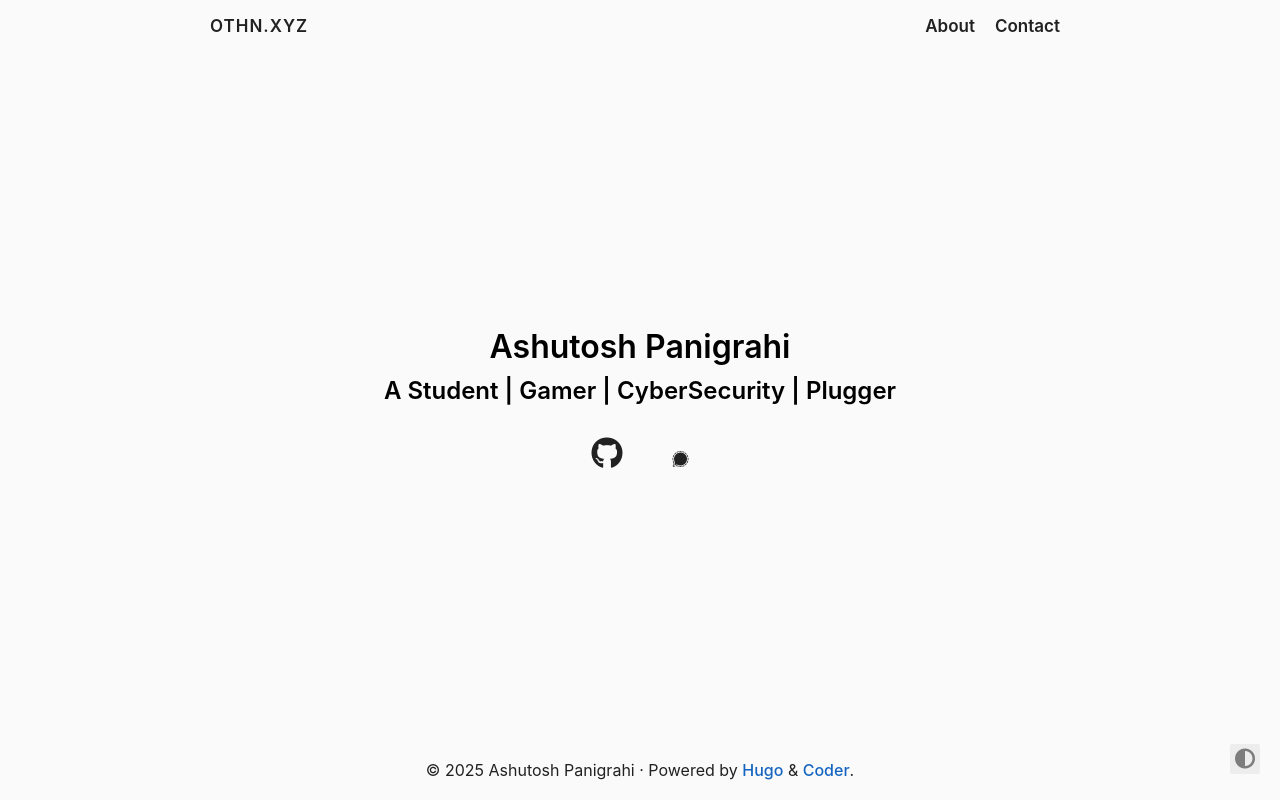
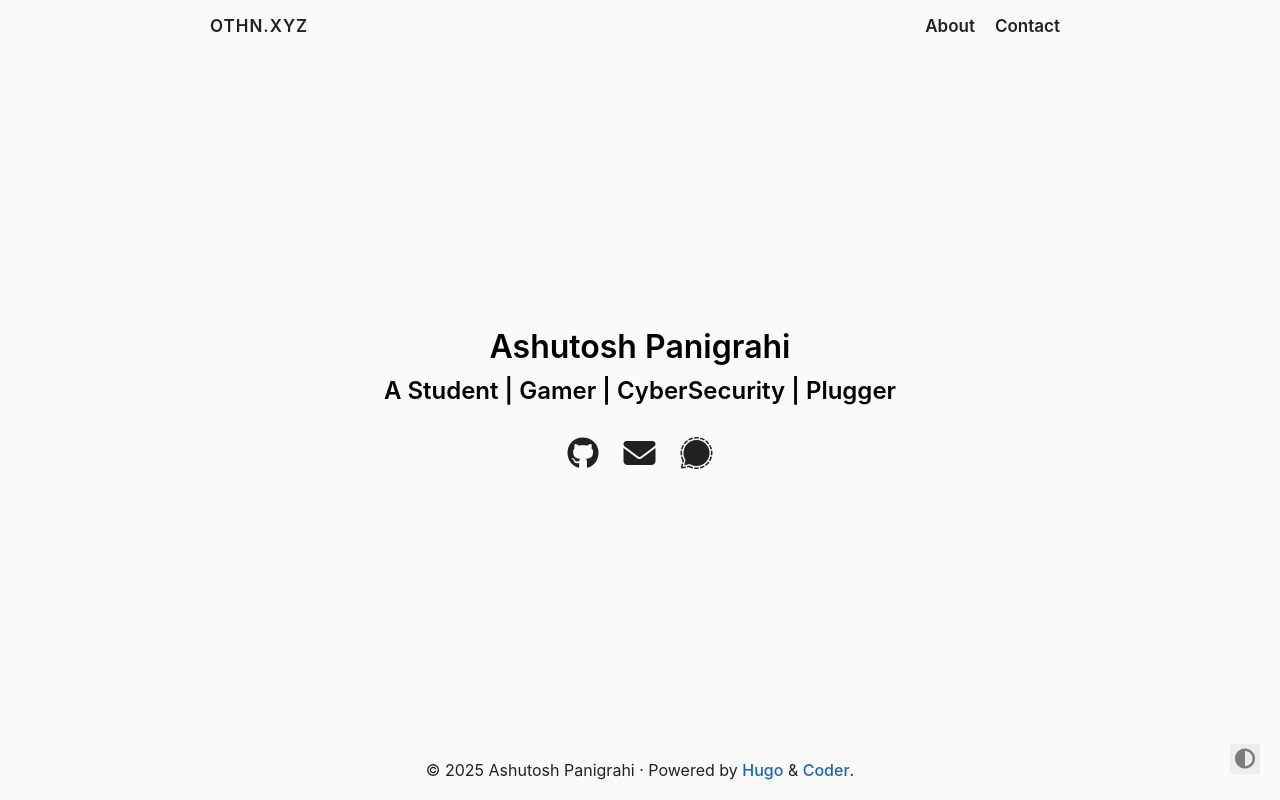
Before and after one commit to 0thn/Website, a plain HTML site: page index.html in a window 1280 px wide. Drawn offline with Linux system fonts and the light colour scheme.

Commit message:
Fix Things

```diff
--- a/index.html
+++ b/index.html
@@ -156,7 +156,7 @@
 
       <li>
         <a href="mailto:ashu@othn.xyz" aria-label="Gmail"   >
-          <i class="fa-solid fa-circle-envelope" aria-hidden="true"></i>
+          <i class="fa-solid fa-envelope fa-2x" aria-hidden="true"></i>
         </a>
       </li>
 
@@ -164,7 +164,7 @@
 
       <li>
         <a href="https://signal.me/#eu/i6GehKr_x79P_X50e1EpRGa4Bgd6cyF-LvwKdYdN1ryG_YJyB7BMXa_PWWuTZFZ7" aria-label="Signal"   >
-          <i class="fa-brands fa-signal-messenger" aria-hidden="true"></i>
+          <i class="fa-brands fa-signal-messenger fa-2x" aria-hidden="true"></i>
         </a>
       </li>
 
```
